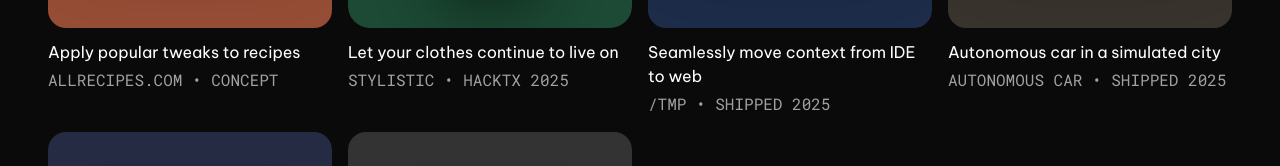
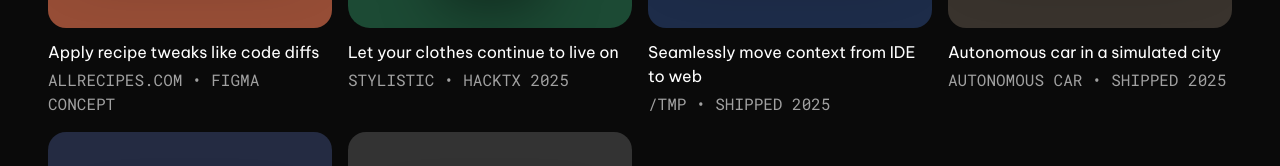
Before and after one commit to jsachdeva7/portfolio, a Next.js app: page / in a window 1280 px wide. Shown: the part 2208-2374 px from the top of the page. Built offline with nearby package versions, Linux system fonts and the light colour scheme.

Commit message:
project article data

```diff
--- a/src/components/work/ProjectArticle.tsx
+++ b/src/components/work/ProjectArticle.tsx
@@ -12,11 +12,11 @@ export default function ProjectArticle({
   onBack
 }: ProjectArticleProps) {
   return (
-    <div className='tablet:gap-16 tablet:pt-14 flex flex-col gap-8 pt-16'>
+    <div className='tablet:gap-16 tablet:pt-8 flex flex-col gap-8 pt-16'>
       <button
         type='button'
         onClick={onBack}
-        className='font-tertiary tablet:fixed tablet:top-20 tablet:left-8 relative z-[60] flex items-center gap-2 text-neutral-400 uppercase transition-colors hover:text-white'
+        className='font-tertiary tablet:fixed tablet:top-16 tablet:left-8 relative z-[60] flex items-center gap-2 text-neutral-400 uppercase transition-colors hover:text-white'
       >
         <LuArrowLeft />
         Back
--- a/src/components/work/ProjectArticleHeader.tsx
+++ b/src/components/work/ProjectArticleHeader.tsx
@@ -81,7 +81,7 @@ const thumbnailConfig: Record<
     style: 'full'
   },
   'Allrecipes.com': {
-    bg: 'bg-[#FFB199]',
+    bg: 'bg-[#964D36]',
     src: Allrecipes.src,
     alt: 'Allrecipes',
     style: 'full'
@@ -134,7 +134,7 @@ export default function ProjectArticleHeader({
       <ArticleThumbnail title={title} />
 
       {/* Caption */}
-      <div className='font-secondary tablet:mb-14 tablet:text-lg mb-8 text-base leading-relaxed text-neutral-400'>
+      <div className='font-secondary tablet:mb-14 tablet:text-md mb-8 text-base leading-relaxed text-neutral-400'>
         {renderHighlightedText(caption)}
       </div>
 
--- a/src/components/work/Projects.tsx
+++ b/src/components/work/Projects.tsx
@@ -200,10 +200,22 @@ export const projects: Project[] = [
     description: 'Intentionally learn sign language',
     detail: 'shipping soon',
     thumbnail: 'https://via.placeholder.com/150',
-    caption: 'Coming soon',
-    devSkills: [],
-    designSkills: [],
-    highlights: [],
+    caption:
+      "Sign language apps show you a clip to copy, then leave you guessing whether you got it right. {{Talking Fingers}} is a {{mobile app}} I built with GT iOS Club that uses {{computer vision}} to {{recognize your signs in real time}}, showing you exactly {{what you're getting right}}—and what to fix—as you go.",
+    devSkills: ['Swift', 'SwiftUI', 'CoreML', 'OpenCV'],
+    designSkills: [
+      'Figma',
+      'Low Fidelity Prototyping',
+      'High Fidelity Prototyping',
+      'Branding',
+      'User Research',
+      'Usability Testing'
+    ],
+    highlights: [
+      '{{Camera-based feedback}} that checks your {{handshape and movement}} as you sign',
+      'Lessons built around {{producing signs}}, not just {{multiple-choice recognition}}',
+      'A {{guided path}} from your {{first signs}} to {{real conversation}}'
+    ],
     section: 'work'
   },
   {
@@ -278,13 +290,17 @@ export const projects: Project[] = [
   },
   {
     title: 'Allrecipes.com',
-    description: 'Apply popular tweaks to recipes',
-    detail: 'Concept',
+    description: 'Apply recipe tweaks like code diffs',
+    detail: 'Figma Concept',
     thumbnail: 'https://via.placeholder.com/150',
-    caption: 'Coming soon',
+    caption:
+      "On Allrecipes, the best tips are buried in the reviews, disconnected from the recipe itself. This {{Figma concept}} reimagines that: apply a popular {{tweak}} and see it as a {{diff}} against the original recipe, then {{accept the changes}} you want with a tap.",
     devSkills: [],
-    designSkills: [],
-    highlights: [],
+    designSkills: ['Figma', 'Low Fidelity Prototyping', 'Rapid Prototyping'],
+    highlights: [
+      'Surface {{popular tweaks}} from the reviews {{right next to the recipe}}',
+      'See each tweak as a {{clear diff}} you can {{accept or skip}}'
+    ],
     section: 'playground'
   },
   {
```
